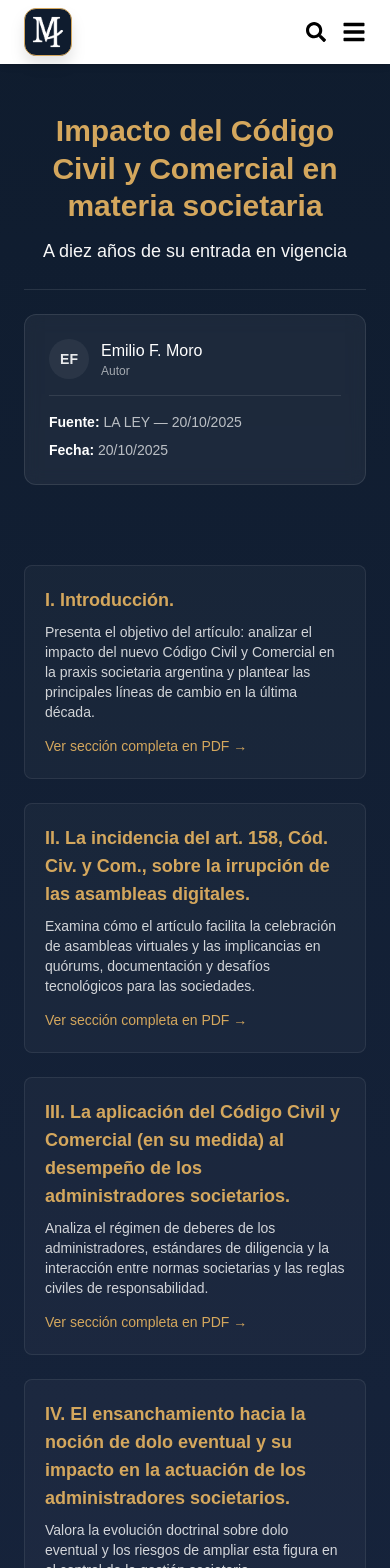
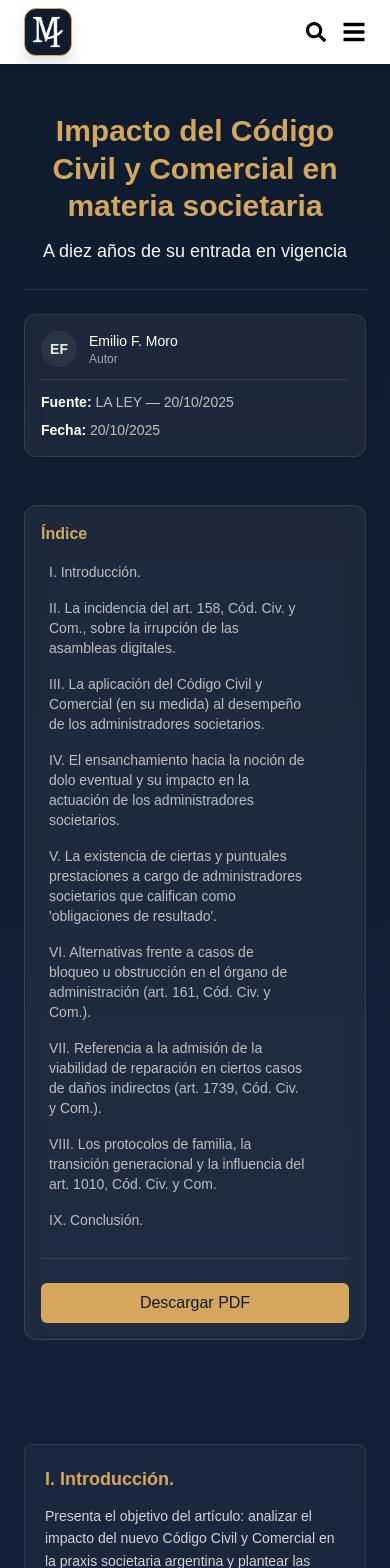
Before and after one commit to BHeydeBautista/MoroAbogados, a Next.js app: page /articles/1 in a window 390 px wide. Shown: the top 1568 px of the page. Built offline with nearby package versions, Linux system fonts and the light colour scheme.

Commit message:
info: Mejore las disposiciones de forma mobile de los articulos

```diff
--- a/src/components/articles/ArticleBody.tsx
+++ b/src/components/articles/ArticleBody.tsx
@@ -4,10 +4,8 @@ type Props = { children: React.ReactNode };
 
 export default function ArticleBody({ children }: Props) {
   return (
-    <div className="mt-10 prose prose-invert prose-lg max-w-none text-white/90 leading-relaxed">
-      <div className="first-letter:text-6xl first-letter:font-extrabold first-letter:text-[#d4a75d] first-letter:mr-3 first-letter:float-left">
-        {children}
-      </div>
+    <div className="mt-10 prose prose-invert prose-sm md:prose-lg max-w-none text-white/90 leading-relaxed">
+      {children}
     </div>
   );
 }
--- a/src/components/articles/ArticleLayout.tsx
+++ b/src/components/articles/ArticleLayout.tsx
@@ -70,6 +70,11 @@ export default function ArticleLayout({
         transition={{ delay: 0.4, duration: 0.8 }}
         className="container mx-auto px-6 lg:px-12 mt-12 grid lg:grid-cols-[1fr_320px] gap-12"
       >
+        {/* Mobile sidebar (visible on small screens above content) */}
+        <div className="lg:hidden">
+          <ArticleSidebar sections={sections} pdfUrl={pdfUrl} mobile />
+        </div>
+
         <div>
           {/* Sections summary (expanded content) */}
           <ArticleSections sections={sections} pdfUrl={pdfUrl} />
--- a/src/components/articles/ArticleMetadata.tsx
+++ b/src/components/articles/ArticleMetadata.tsx
@@ -24,15 +24,15 @@ export default function ArticleMetadata({ data }: Props) {
   const date = data.fecha ? new Date(data.fecha).toLocaleDateString("es-AR") : null;
 
   return (
-    <section className="bg-white/5 p-6 rounded-xl border border-white/10 backdrop-blur-sm">
-      {/* Author with avatar */}
+    <section className="bg-white/5 p-4 md:p-6 rounded-xl border border-white/10 backdrop-blur-sm">
+      {/* Author with avatar (stacked on mobile) */}
       {data.autor && (
-        <div className="flex items-center gap-3 mb-4 pb-4 border-b border-white/10">
-          <div className="w-10 h-10 rounded-full bg-white/6 flex items-center justify-center text-sm font-semibold text-white/90">
+        <div className="flex items-center gap-3 mb-3 md:mb-4 pb-3 md:pb-4 border-b border-white/10">
+          <div className="w-9 h-9 md:w-10 md:h-10 rounded-full bg-white/6 flex items-center justify-center text-sm font-semibold text-white/90">
             {initials(data.autor)}
           </div>
           <div>
-            <div className="text-white font-medium">{data.autor}</div>
+            <div className="text-white font-medium text-sm md:text-base">{data.autor}</div>
             <div className="text-white/60 text-xs">Autor</div>
           </div>
         </div>
@@ -41,13 +41,13 @@ export default function ArticleMetadata({ data }: Props) {
       {/* Source and Date */}
       <div className="text-white/70 text-sm space-y-2">
         {data.fuente && (
-          <p>
+          <p className="text-sm md:text-sm">
             <strong className="text-white">Fuente:</strong> {data.fuente}
           </p>
         )}
 
         {date && (
-          <p>
+          <p className="text-sm md:text-sm">
             <strong className="text-white">Fecha:</strong> {date}
           </p>
         )}
@@ -55,9 +55,9 @@ export default function ArticleMetadata({ data }: Props) {
 
       {/* Sumario */}
       {data.sumario && data.sumario.length > 0 && (
-        <div className="mt-5">
-          <h4 className="text-[#d4a75d] font-semibold mb-2">Sumario</h4>
-          <ul className="list-disc list-inside text-white/70 text-sm space-y-1">
+        <div className="mt-4 md:mt-5">
+          <h4 className="text-[#d4a75d] font-semibold mb-2 text-sm md:text-base">Sumario</h4>
+          <ul className="list-disc list-inside text-white/70 text-sm md:text-sm space-y-1">
             {data.sumario.map((s, i) => (
               <li key={i}>{s}</li>
             ))}
--- a/src/components/articles/ArticleSections.tsx
+++ b/src/components/articles/ArticleSections.tsx
@@ -10,12 +10,19 @@ export default function ArticleSections({ sections = [], pdfUrl }: Props) {
   return (
     <div className="mt-8 space-y-6">
       {sections.map((s) => (
-        <section key={s.id} id={s.id} className="bg-white/3 p-5 rounded-lg border border-white/8">
-          <h4 className="text-lg font-semibold text-[#d4a75d]">{s.title}</h4>
-          {s.summary && <p className="mt-2 text-white/80 text-sm">{s.summary}</p>}
+        <section
+          key={s.id}
+          id={s.id}
+          className="bg-white/3 p-5 rounded-lg border border-white/8 transition-transform duration-200 hover:-translate-y-1 hover:shadow-lg"
+        >
+          <h4 className="text-lg md:text-xl font-semibold text-[#d4a75d]">{s.title}</h4>
+          {s.summary && (
+            <p className="mt-3 text-white/80 text-sm md:text-base leading-relaxed">{s.summary}</p>
+          )}
+          {pdfUrl && (
             <div className="mt-3">
               <a
-              href={pdfUrl ?? '#'}
+                href={pdfUrl}
                 target="_blank"
                 rel="noopener noreferrer"
                 className="inline-block text-sm text-[#d4a75d] font-medium hover:underline"
@@ -23,6 +30,7 @@ export default function ArticleSections({ sections = [], pdfUrl }: Props) {
                 Ver sección completa en PDF →
               </a>
             </div>
+          )}
         </section>
       ))}
     </div>
--- a/src/components/articles/ArticleSidebar.tsx
+++ b/src/components/articles/ArticleSidebar.tsx
@@ -1,12 +1,23 @@
 "use client";
+
+import { motion } from "framer-motion";
 
 type Section = { id: string; title: string };
 
-type Props = { sections?: Section[]; pdfUrl?: string };
+type Props = {
+  sections?: Section[];
+  pdfUrl?: string;
+  mobile?: boolean;
+};
 
-export default function ArticleSidebar({ sections, pdfUrl }: Props) {
+export default function ArticleSidebar({ sections, pdfUrl, mobile = false }: Props) {
+  // For desktop we keep sticky sidebar; for mobile we render a block that flows above content
+  const outerClass = mobile
+    ? "block relative bg-white/5 p-4 rounded-xl border border-white/10 backdrop-blur-sm mb-6"
+    : "hidden lg:block sticky top-28 h-max bg-white/5 p-5 rounded-xl border border-white/10 backdrop-blur-sm";
+
   return (
-    <aside className="hidden lg:block sticky top-28 h-max bg-white/5 p-5 rounded-xl border border-white/10 backdrop-blur-sm">
+    <aside className={outerClass}>
 
       <h3 className="text-[#d4a75d] font-semibold mb-3">Índice</h3>
 
@@ -15,19 +26,24 @@ export default function ArticleSidebar({ sections, pdfUrl }: Props) {
       )}
 
       <nav aria-label="Tabla de contenidos">
-        <ul className="space-y-2">
-          {sections?.map((s, idx) => (
-            <li key={s.id}>
+        <motion.ul
+          className="space-y-2"
+          initial="hidden"
+          animate="visible"
+          variants={{ hidden: {}, visible: { transition: { staggerChildren: 0.04 } } }}
+        >
+          {sections?.map((s) => (
+            <motion.li key={s.id} variants={{ hidden: { opacity: 0, y: 6 }, visible: { opacity: 1, y: 0 } }}>
               <a
                 href={`#${s.id}`}
-                className="group flex items-center gap-3 text-white/70 hover:text-white transition text-sm"
+                className="group flex items-center gap-3 text-white/70 hover:text-white transition text-sm hover:bg-white/3 rounded-md px-2 py-1 focus:outline-none focus:ring-2 focus:ring-[#d4a75d]/30"
               >
-                <span className="w-6 h-6 flex items-center justify-center text-xs bg-white/6 rounded-md text-white/80 group-hover:bg-[#d4a75d] group-hover:text-[#0f1c2e]">{idx + 1}</span>
-                <span>{s.title}</span>
+                <span className="flex-1">{s.title}</span>
+                <span className="ml-2 opacity-0 group-hover:opacity-100 transition text-sm text-[#d4a75d]">→</span>
               </a>
-            </li>
+            </motion.li>
           ))}
-        </ul>
+        </motion.ul>
       </nav>
 
       {pdfUrl && (
--- a/src/data/articlesData.ts
+++ b/src/data/articlesData.ts
@@ -18,7 +18,7 @@ export const articlesData = [
       "VIII. Los protocolos de familia, la transición generacional y la influencia del art. 1010, Cód. Civ. y Com.",
       "IX. Conclusión.",
     ],
-    pdfUrl: "/pdfs/Diario 20-10-25.pdf", // Ruta sugerida para el archivo
+    pdfUrl: "/pdf/Diario 20-10-25.pdf", // Ruta sugerida para el archivo
     sections: [
       {
         id: "i-introduccion",
```
Also changed, not shown: 1 other file (tests, documents, lock files or other folders). Lines whose indentation alone changed are shown as unchanged.
